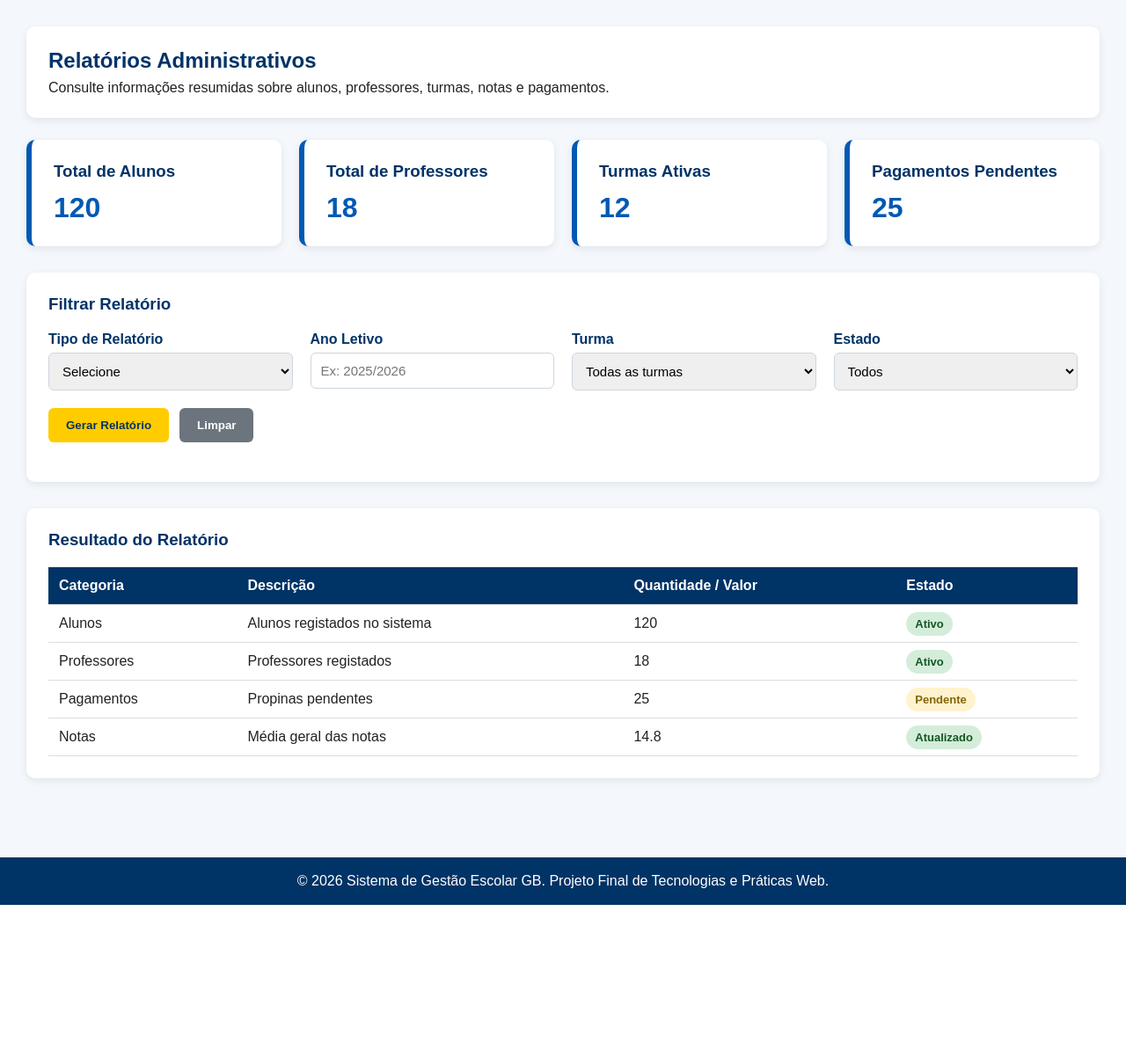
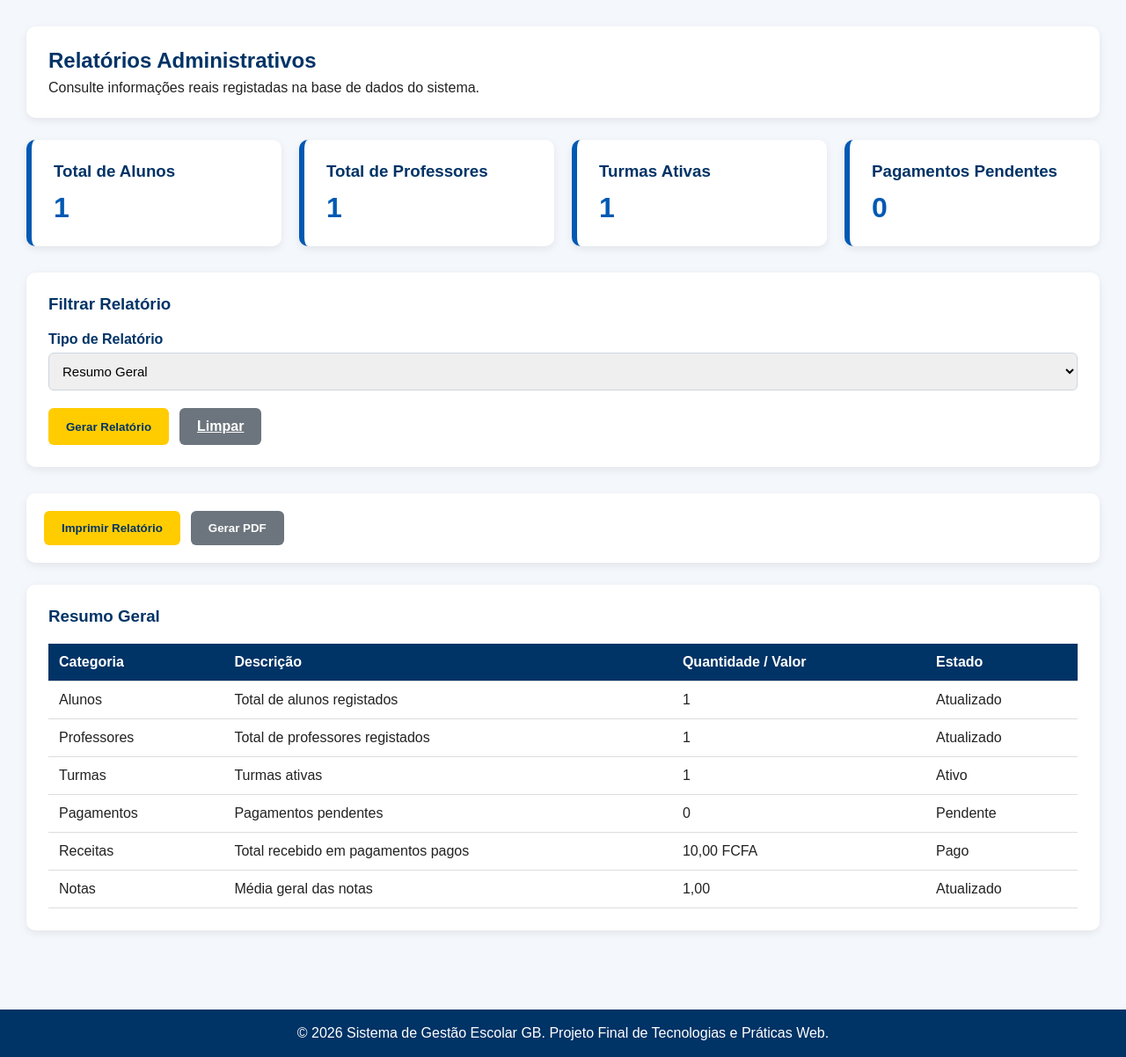
Before and after one commit to ibraimacamara19/TP_Web, a PHP site: page /relatorios.php in a window 1280 px wide. Shown: the part 151-1353 px from the top of the page at 88% size. Before the commit the page ends 1180 px from the top, so only its background shows below. Run offline with PHP 8.4, Linux system fonts and the light colour scheme; tables that the repository leaves empty hold one stand-in row (values such as "Sample post").

Commit message:
Adiciona impressão e geração de PDF nos relatórios

```diff
--- a/css/style.css
+++ b/css/style.css
@@ -366,3 +366,50 @@ body {
     text-decoration: none;
     display: inline-block;
 }
+.acoes-relatorio {
+    background-color: white;
+    padding: 20px;
+    border-radius: 10px;
+    margin-bottom: 25px;
+    display: flex;
+    gap: 12px;
+    flex-wrap: wrap;
+    box-shadow: 0 3px 10px rgba(0,0,0,0.08);
+}
+
+@media print {
+    .topo,
+    .menu,
+    .formulario-container,
+    .acoes-relatorio,
+    .rodape {
+        display: none;
+    }
+
+    body {
+        background-color: white;
+        color: black;
+    }
+
+    .conteudo {
+        padding: 0;
+    }
+
+    .cabecalho-pagina,
+    .tabela-container,
+    .card-relatorio {
+        box-shadow: none;
+        border: none;
+    }
+
+    .tabela th {
+        background-color: #ddd;
+        color: black;
+    }
+
+    .tabela,
+    .tabela th,
+    .tabela td {
+        border: 1px solid #333;
+    }
+}
--- a/relatorios.php
+++ b/relatorios.php
@@ -1,3 +1,135 @@
+<?php
+require_once 'config/conexao.php';
+
+function obter_total($conn, $sql) {
+    $resultado = mysqli_query($conn, $sql);
+    $linha = mysqli_fetch_assoc($resultado);
+    return $linha["total"];
+}
+
+$total_alunos = obter_total($conn, "SELECT COUNT(*) AS total FROM alunos");
+$total_professores = obter_total($conn, "SELECT COUNT(*) AS total FROM professores");
+$total_turmas = obter_total($conn, "SELECT COUNT(*) AS total FROM turmas WHERE estado = 'ativa'");
+$total_pagamentos_pendentes = obter_total($conn, "SELECT COUNT(*) AS total FROM pagamentos WHERE estado = 'pendente'");
+
+$resultado_valor = mysqli_query($conn, "SELECT COALESCE(SUM(valor), 0) AS total FROM pagamentos WHERE estado = 'pago'");
+$linha_valor = mysqli_fetch_assoc($resultado_valor);
+$total_recebido = $linha_valor["total"];
+
+$resultado_media = mysqli_query($conn, "SELECT COALESCE(AVG(nota), 0) AS media FROM notas");
+$linha_media = mysqli_fetch_assoc($resultado_media);
+$media_notas = $linha_media["media"];
+
+$tipo_relatorio = isset($_GET["tipo_relatorio"]) ? $_GET["tipo_relatorio"] : "resumo";
+
+$titulo_resultado = "Resumo Geral";
+$linhas = [];
+
+if ($tipo_relatorio === "alunos") {
+    $titulo_resultado = "Relatório de Alunos";
+    $resultado = mysqli_query($conn, "SELECT * FROM alunos ORDER BY nome ASC");
+
+    while ($aluno = mysqli_fetch_assoc($resultado)) {
+        $linhas[] = [
+            "categoria" => "Aluno",
+            "descricao" => $aluno["nome"] . " - " . $aluno["turma"],
+            "valor" => $aluno["numero_estudante"],
+            "estado" => "Registado"
+        ];
+    }
+} elseif ($tipo_relatorio === "professores") {
+    $titulo_resultado = "Relatório de Professores";
+    $resultado = mysqli_query($conn, "SELECT * FROM professores ORDER BY nome ASC");
+
+    while ($professor = mysqli_fetch_assoc($resultado)) {
+        $linhas[] = [
+            "categoria" => "Professor",
+            "descricao" => $professor["nome"] . " - " . $professor["especialidade"],
+            "valor" => $professor["email"],
+            "estado" => $professor["estado"]
+        ];
+    }
+} elseif ($tipo_relatorio === "turmas") {
+    $titulo_resultado = "Relatório de Turmas";
+    $resultado = mysqli_query($conn, "SELECT * FROM turmas ORDER BY nome ASC");
+
+    while ($turma = mysqli_fetch_assoc($resultado)) {
+        $linhas[] = [
+            "categoria" => "Turma",
+            "descricao" => $turma["nome"] . " - " . $turma["classe"],
+            "valor" => $turma["ano_letivo"],
+            "estado" => $turma["estado"]
+        ];
+    }
+} elseif ($tipo_relatorio === "notas") {
+    $titulo_resultado = "Relatório de Notas";
+    $resultado = mysqli_query($conn, "SELECT * FROM notas ORDER BY criado_em DESC");
+
+    while ($nota = mysqli_fetch_assoc($resultado)) {
+        $linhas[] = [
+            "categoria" => "Nota",
+            "descricao" => $nota["aluno"] . " - " . $nota["disciplina"],
+            "valor" => $nota["nota"],
+            "estado" => $nota["periodo"]
+        ];
+    }
+} elseif ($tipo_relatorio === "pagamentos") {
+    $titulo_resultado = "Relatório de Pagamentos";
+    $resultado = mysqli_query($conn, "SELECT * FROM pagamentos ORDER BY data_pagamento DESC");
+
+    while ($pagamento = mysqli_fetch_assoc($resultado)) {
+        $linhas[] = [
+            "categoria" => "Pagamento",
+            "descricao" => $pagamento["aluno"] . " - " . $pagamento["tipo_pagamento"],
+            "valor" => number_format($pagamento["valor"], 2, ",", ".") . " FCFA",
+            "estado" => $pagamento["estado"]
+        ];
+    }
+} else {
+    $linhas[] = [
+        "categoria" => "Alunos",
+        "descricao" => "Total de alunos registados",
+        "valor" => $total_alunos,
+        "estado" => "Atualizado"
+    ];
+
+    $linhas[] = [
+        "categoria" => "Professores",
+        "descricao" => "Total de professores registados",
+        "valor" => $total_professores,
+        "estado" => "Atualizado"
+    ];
+
+    $linhas[] = [
+        "categoria" => "Turmas",
+        "descricao" => "Turmas ativas",
+        "valor" => $total_turmas,
+        "estado" => "Ativo"
+    ];
+
+    $linhas[] = [
+        "categoria" => "Pagamentos",
+        "descricao" => "Pagamentos pendentes",
+        "valor" => $total_pagamentos_pendentes,
+        "estado" => "Pendente"
+    ];
+
+    $linhas[] = [
+        "categoria" => "Receitas",
+        "descricao" => "Total recebido em pagamentos pagos",
+        "valor" => number_format($total_recebido, 2, ",", ".") . " FCFA",
+        "estado" => "Pago"
+    ];
+
+    $linhas[] = [
+        "categoria" => "Notas",
+        "descricao" => "Média geral das notas",
+        "valor" => number_format($media_notas, 2, ",", "."),
+        "estado" => "Atualizado"
+    ];
+}
+?>
+
 <?php include 'includes/header.php'; ?>
 <?php include 'includes/menu.php'; ?>
 
@@ -5,90 +137,65 @@
 
     <section class="cabecalho-pagina">
         <h2>Relatórios Administrativos</h2>
-        <p>Consulte informações resumidas sobre alunos, professores, turmas, notas e pagamentos.</p>
+        <p>Consulte informações reais registadas na base de dados do sistema.</p>
     </section>
 
     <section class="resumo-relatorios">
         <article class="card-relatorio">
             <h3>Total de Alunos</h3>
-            <p class="valor-destaque">120</p>
+            <p class="valor-destaque"><?php echo $total_alunos; ?></p>
         </article>
 
         <article class="card-relatorio">
             <h3>Total de Professores</h3>
-            <p class="valor-destaque">18</p>
+            <p class="valor-destaque"><?php echo $total_professores; ?></p>
         </article>
 
         <article class="card-relatorio">
             <h3>Turmas Ativas</h3>
-            <p class="valor-destaque">12</p>
+            <p class="valor-destaque"><?php echo $total_turmas; ?></p>
         </article>
 
         <article class="card-relatorio">
             <h3>Pagamentos Pendentes</h3>
-            <p class="valor-destaque">25</p>
+            <p class="valor-destaque"><?php echo $total_pagamentos_pendentes; ?></p>
         </article>
     </section>
 
     <section class="formulario-container">
         <h3>Filtrar Relatório</h3>
 
-        <form class="formulario formulario-relatorio" method="post" action="#">
+        <form class="formulario" method="get" action="relatorios.php">
             <div class="campo">
                 <label for="tipo_relatorio">Tipo de Relatório</label>
                 <select id="tipo_relatorio" name="tipo_relatorio" required>
-                    <option value="">Selecione</option>
-                    <option value="alunos">Alunos</option>
-                    <option value="professores">Professores</option>
-                    <option value="turmas">Turmas</option>
-                    <option value="notas">Notas</option>
-                    <option value="pagamentos">Pagamentos</option>
-                </select>
-            </div>
-
-            <div class="campo">
-                <label for="ano_letivo_relatorio">Ano Letivo</label>
-                <input
-                    type="text"
-                    id="ano_letivo_relatorio"
-                    name="ano_letivo_relatorio"
-                    placeholder="Ex: 2025/2026"
-                    maxlength="20">
-            </div>
-
-            <div class="campo">
-                <label for="turma_relatorio">Turma</label>
-                <select id="turma_relatorio" name="turma_relatorio">
-                    <option value="">Todas as turmas</option>
-                    <option value="10A">10.º Ano A</option>
-                    <option value="11A">11.º Ano A</option>
-                    <option value="12A">12.º Ano A</option>
-                </select>
-            </div>
-
-            <div class="campo">
-                <label for="estado_relatorio">Estado</label>
-                <select id="estado_relatorio" name="estado_relatorio">
-                    <option value="">Todos</option>
-                    <option value="ativo">Ativo</option>
-                    <option value="inativo">Inativo</option>
-                    <option value="pago">Pago</option>
-                    <option value="pendente">Pendente</option>
-                    <option value="atrasado">Atrasado</option>
+                    <option value="resumo" <?php if ($tipo_relatorio === "resumo") echo "selected"; ?>>Resumo Geral</option>
+                    <option value="alunos" <?php if ($tipo_relatorio === "alunos") echo "selected"; ?>>Alunos</option>
+                    <option value="professores" <?php if ($tipo_relatorio === "professores") echo "selected"; ?>>Professores</option>
+                    <option value="turmas" <?php if ($tipo_relatorio === "turmas") echo "selected"; ?>>Turmas</option>
+                    <option value="notas" <?php if ($tipo_relatorio === "notas") echo "selected"; ?>>Notas</option>
+                    <option value="pagamentos" <?php if ($tipo_relatorio === "pagamentos") echo "selected"; ?>>Pagamentos</option>
                 </select>
             </div>
 
             <div class="botoes-formulario">
                 <button type="submit" class="botao">Gerar Relatório</button>
-                <button type="reset" class="botao-secundario">Limpar</button>
+                <a href="relatorios.php" class="botao-secundario">Limpar</a>
             </div>
-
-            <p class="mensagem-formulario" id="mensagemRelatorio"></p>
         </form>
     </section>
+    <section class="acoes-relatorio">
+    <button type="button" class="botao" onclick="window.print();">
+        Imprimir Relatório
+    </button>
+
+    <button type="button" class="botao-secundario" onclick="window.print();">
+        Gerar PDF
+    </button>
+</section>
 
     <section class="tabela-container">
-        <h3>Resultado do Relatório</h3>
+        <h3><?php echo $titulo_resultado; ?></h3>
 
         <table class="tabela">
             <thead>
@@ -101,33 +208,20 @@
             </thead>
 
             <tbody>
-                <tr>
-                    <td>Alunos</td>
-                    <td>Alunos registados no sistema</td>
-                    <td>120</td>
-                    <td><span class="estado ativo">Ativo</span></td>
-                </tr>
-
-                <tr>
-                    <td>Professores</td>
-                    <td>Professores registados</td>
-                    <td>18</td>
-                    <td><span class="estado ativo">Ativo</span></td>
-                </tr>
-
-                <tr>
-                    <td>Pagamentos</td>
-                    <td>Propinas pendentes</td>
-                    <td>25</td>
-                    <td><span class="estado pendente">Pendente</span></td>
-                </tr>
-
-                <tr>
-                    <td>Notas</td>
-                    <td>Média geral das notas</td>
-                    <td>14.8</td>
-                    <td><span class="estado ativo">Atualizado</span></td>
-                </tr>
+                <?php if (count($linhas) > 0) { ?>
+                    <?php foreach ($linhas as $linha) { ?>
+                        <tr>
+                            <td><?php echo htmlspecialchars($linha["categoria"]); ?></td>
+                            <td><?php echo htmlspecialchars($linha["descricao"]); ?></td>
+                            <td><?php echo htmlspecialchars($linha["valor"]); ?></td>
+                            <td><?php echo htmlspecialchars($linha["estado"]); ?></td>
+                        </tr>
+                    <?php } ?>
+                <?php } else { ?>
+                    <tr>
+                        <td colspan="4">Não existem dados para apresentar.</td>
+                    </tr>
+                <?php } ?>
             </tbody>
         </table>
     </section>
```
